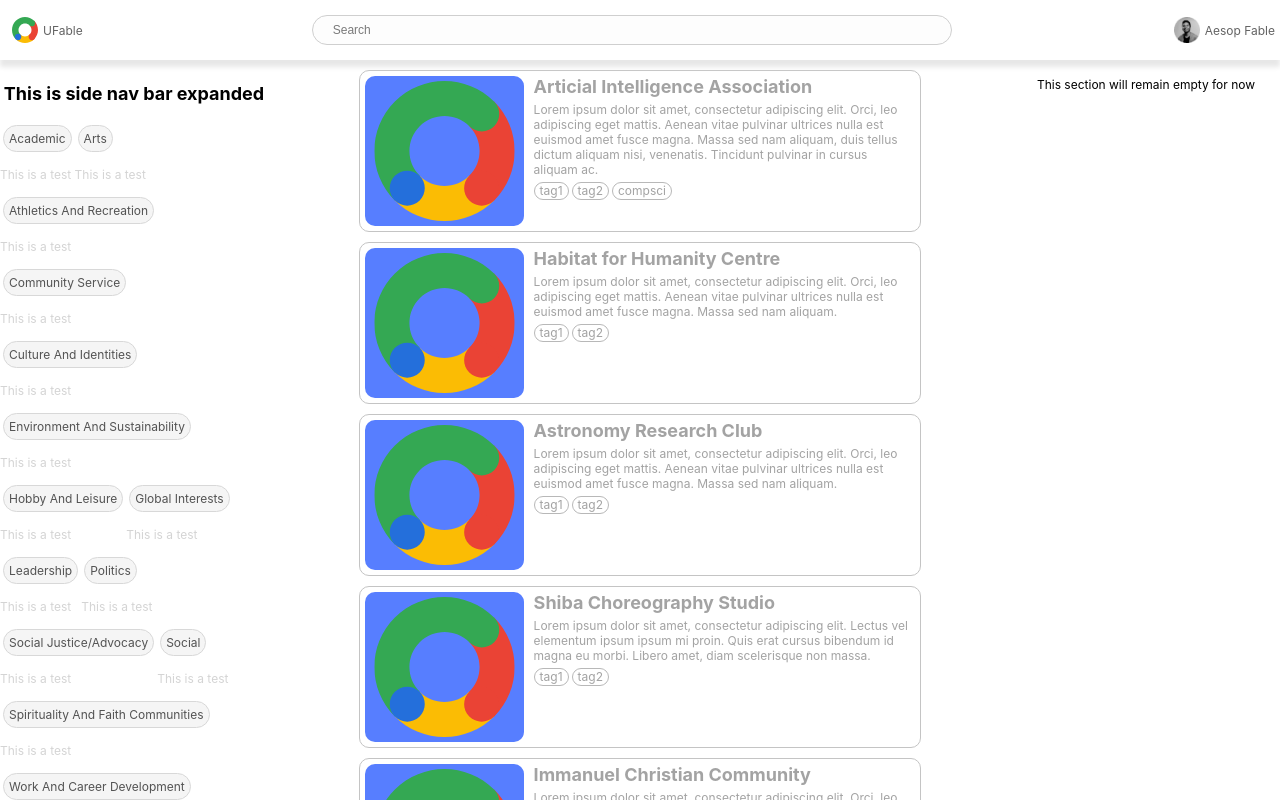
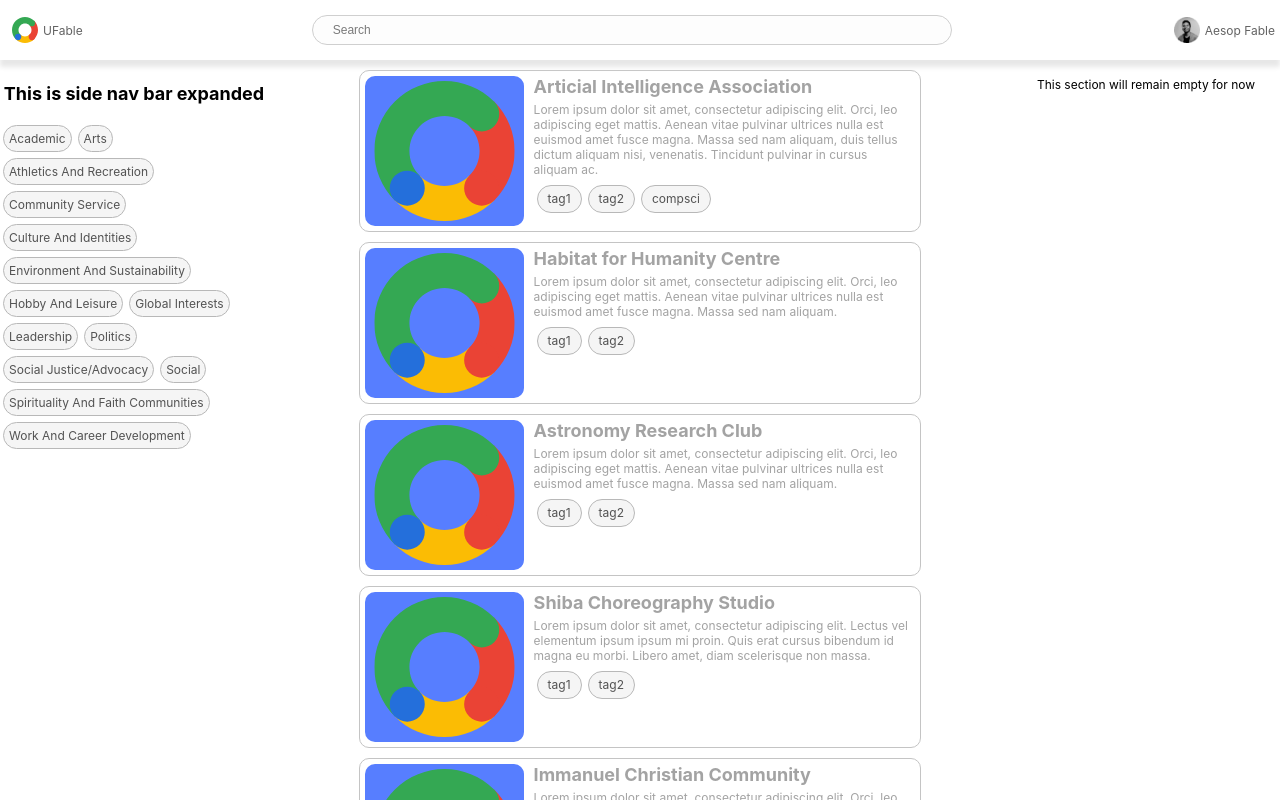
Before and after one commit to artfct/ufable-frontend, a React (Create React App) app: page /dashboard in a window 1280 px wide. Built offline with nearby package versions, Linux system fonts and the light colour scheme.

Commit message:
Updated styling based on the depth of the child

```diff
--- a/src/components/clubList/sidenavbar/clubCategories/ClubCategory.css
+++ b/src/components/clubList/sidenavbar/clubCategories/ClubCategory.css
@@ -1,33 +1,21 @@
-.clubTagContainerParent {
-  display: flex;
-  justify-content: flex-start;
-  flex-direction: column;
-  align-items: flex-start;
-}
 .clubTagContainer {
   display: flex;
   justify-content: flex-start;
   flex-direction: column;
   align-items: flex-start;
 }
-.clubTagContainerShow {
+/* .clubTagContainerShow {
   display: flex;
   justify-content: flex-start;
   flex-direction: column;
   align-items: flex-start;
   background-color: aquamarine;
+} */
+.clubTagContainerShow {
+  background-color: red;
 }
-/* .category > p {
-    text-align: center;
-    background-color: rgb(245, 245, 245);
-    color: rgb(83, 83, 83);
-    margin: 3px 0px;
-    padding: 5px;
-    border: 1px solid rgb(216, 216, 216);
-    border-radius: 15px;
-} */
 
-#clubTagCategory {
+.clubTag {
   text-align: center;
   background-color: rgb(245, 245, 245);
   color: rgb(83, 83, 83);
@@ -39,13 +27,68 @@
   /* width: 160px; */
 }
 
-#clubTagCategory:hover {
+.clubTag:hover {
   background-color: rgb(168, 168, 168);
   color: rgb(255, 255, 255);
   border: 1px solid rgb(102, 102, 102);
 }
 
-.childTag {
+/* .clubTag-1 {
+  text-align: center;
+  background-color: rgb(197, 41, 41);
+  color: rgb(83, 83, 83);
+  margin: 3px 3px;
+  padding: 5px;
+  border: 1px solid rgb(216, 216, 216);
+  border-radius: 15px;
+  width: fit-content;
+} */
+
+.clubTagContainer > .clubTagClicked {
+  text-align: center;
+  background-color: rgb(54, 54, 54);
+  color: rgb(230, 230, 230);
+  margin: 3px 3px;
+  padding: 5px;
+  border: 1px solid rgb(105, 105, 105);
+  border-radius: 15px;
+  width: fit-content;
+  box-shadow: 0px 3px 3px rgb(119, 119, 119);
+}
+
+.clubTagContainer > #clubTagCategory-1 {
+  border: 1px solid rgb(255, 0, 0);
+
+}
+
+.clubTagContainer > #clubTagCategory-2 {
+  border: 1px solid rgb(35, 10, 255);
+
+}
+
+
+/* #clubTagCategory {
+  text-align: center;
+  background-color: rgb(245, 245, 245);
+  color: rgb(83, 83, 83);
+  margin: 3px 3px;
+  padding: 5px;
+  border: 1px solid rgb(216, 216, 216);
+  border-radius: 15px;
+  width: fit-content;
+}
+
+#clubTagCategory:hover {
+  background-color: rgb(168, 168, 168);
+  color: rgb(255, 255, 255);
+  border: 1px solid rgb(102, 102, 102);
+} */
+
+/* .clubTagContainer > #clubTagCategory-2 {
+   color: red;
+} */
+
+/* .childTag {
   display: none;
 }
 
@@ -59,8 +102,4 @@
   display: block;
   padding: 0;
   margin: 0;
-}
-
-.clubTagContainerShow > #Architecture-2 {
-  color: rgb(240, 0, 0);
-}
+} */
--- a/src/components/clubList/sidenavbar/clubCategories/ClubCategory.js
+++ b/src/components/clubList/sidenavbar/clubCategories/ClubCategory.js
@@ -8,13 +8,37 @@ const ClubCategory = ({selectedCategory, category, onChange}) => {
         setActive(!isActive);
     };
 
+    const categoryId = JSON.stringify(category.id)
+    const depth = categoryId.substring(categoryId.length -3, categoryId.length -1);
+    console.log(depth)
+
     return (
-        <div className="clubTagContainerParent">
-            <div className={`clubTagContainer${isActive ? "Show" : ""}`} onClick={handleToggle}>
-                <p className="clubTag" id="clubTagCategory" onClick={() => onChange(!selectedCategory)}>{category.category}</p>
-                <p id={category.id}>This is a test</p>
-            </div>
+        <div className="clubTagContainer">
+            <p
+                className={`clubTag${isActive ? "Clicked" : ""}`}
+                id={`clubTagCategory${depth}`}
+                onClick={ () => {onChange(!selectedCategory); handleToggle();}}>
+                {category.category}
+            </p>
         </div>
+
+        // <div className="clubTagContainerParent">
+        //     <div className={`clubTagContainer${isActive ? "Show" : ""}`} onClick={handleToggle}>
+        //         {/* <p
+        //             className="clubTag"
+        //             id="clubTagCategory"
+        //             onClick={() => onChange(!selectedCategory)}>
+        //             {category.category}
+        //         </p> */}
+        //         <p
+        //             className="clubTag"
+        //             id={`clubTagCategory${isActive ? "-2" : ""}`}
+        //             onClick={handleToggle, () => onChange(!selectedCategory)}>
+        //             {category.category}
+        //         </p>
+        //     </div>
+        // </div>
+
         // <div className="clubTagContainer">
         //     <p className="clubTag" id="clubTagCategory" onClick={handleToggle}>{category.category}</p>
         //     <div className={`childTag${isActive ? "Show" : ""}`}><p>This is hidden tag looooooooool</p></div>
```
